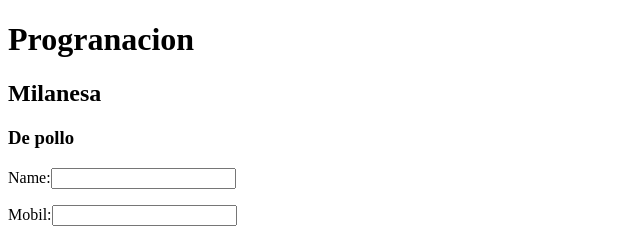
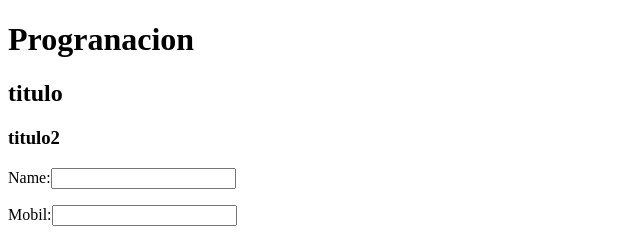
Before and after one commit to LucasNacif/clase5node, a website: page addContact.html in a window 1280 px wide. Shown: the top 239 px of the page, 0-640 px from the left. Drawn offline with Linux system fonts and the light colour scheme.

Commit message:
Update addContact.html

```diff
--- a/addContact.html
+++ b/addContact.html
@@ -7,8 +7,8 @@
 </head>
     <body>
         <h1>Progranacion</h1>
-        <h2>Milanesa</h2>
-        <h3>De pollo</h3>
+        <h2>titulo</h2>
+        <h3>titulo2</h3>
 
         <form action="http://localhost:3000/home" method="POST">
 
```
